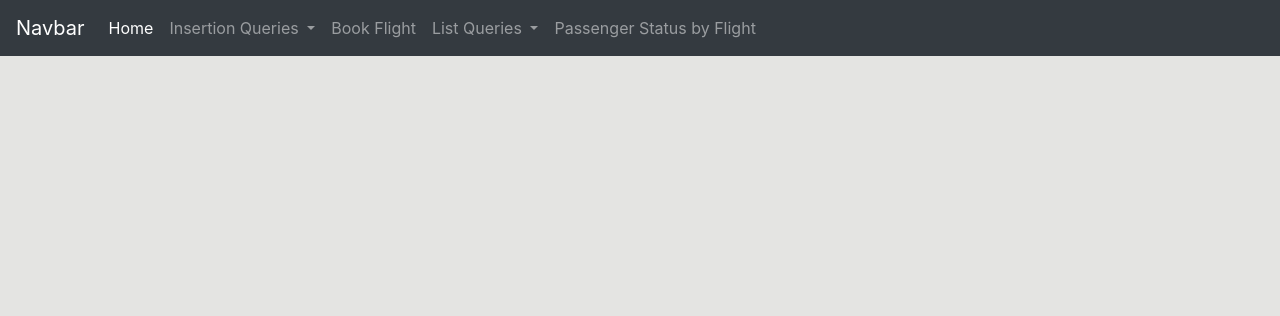
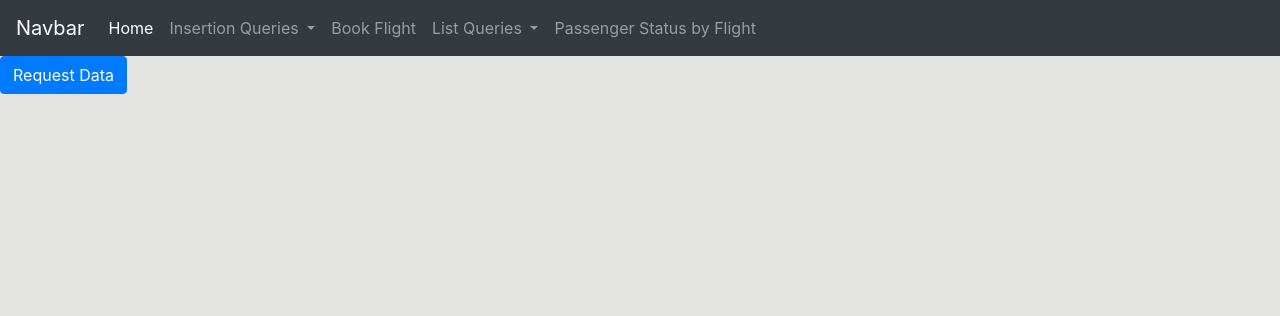
Before and after one commit to adialachar/CS166PhaseThree, a Flask app: page /repairs_per_year_asc in a window 1280 px wide. Shown: the top 316 px of the page. Run offline with Flask 2, Linux system fonts and the light colour scheme; some libraries are stand-ins or nearby versions.

Commit message:
Update repairs_per_year.html

```diff
--- a/templates/repairs_per_year.html
+++ b/templates/repairs_per_year.html
@@ -63,6 +63,18 @@
   </div>
 </nav>
 
+
+
+
+
+	  <form action = "" method = post>
+		  <button type="button" class="btn btn-primary">Request Data</button>
+	  </form>
+
+
+
+
+
     <!-- Optional JavaScript -->
     <!-- jQuery first, then Popper.js, then Bootstrap JS -->
     <script src="https://code.jquery.com/jquery-3.2.1.slim.min.js" integrity="sha384-KJ3o2DKtIkvYIK3UENzmM7KCkRr/rE9/Qpg6aAZGJwFDMVNA/GpGFF93hXpG5KkN" crossorigin="anonymous"></script>
```
